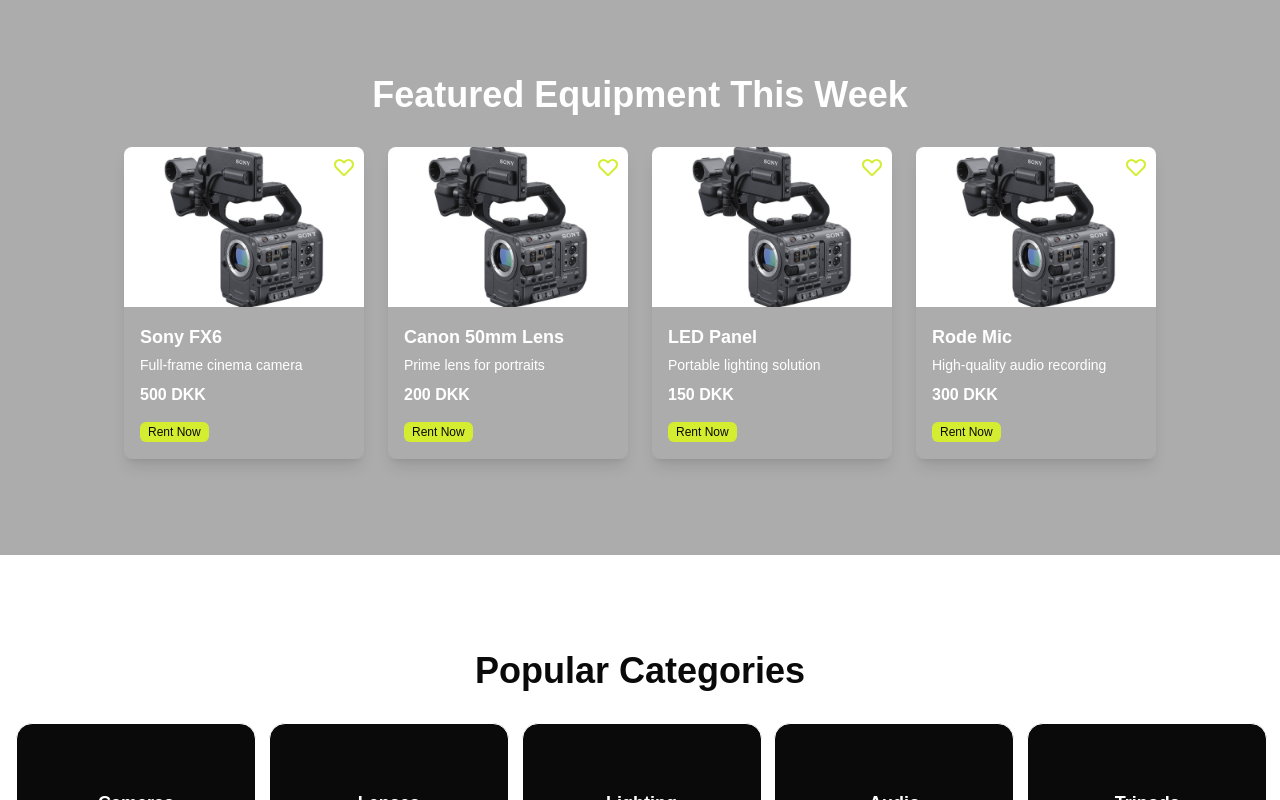
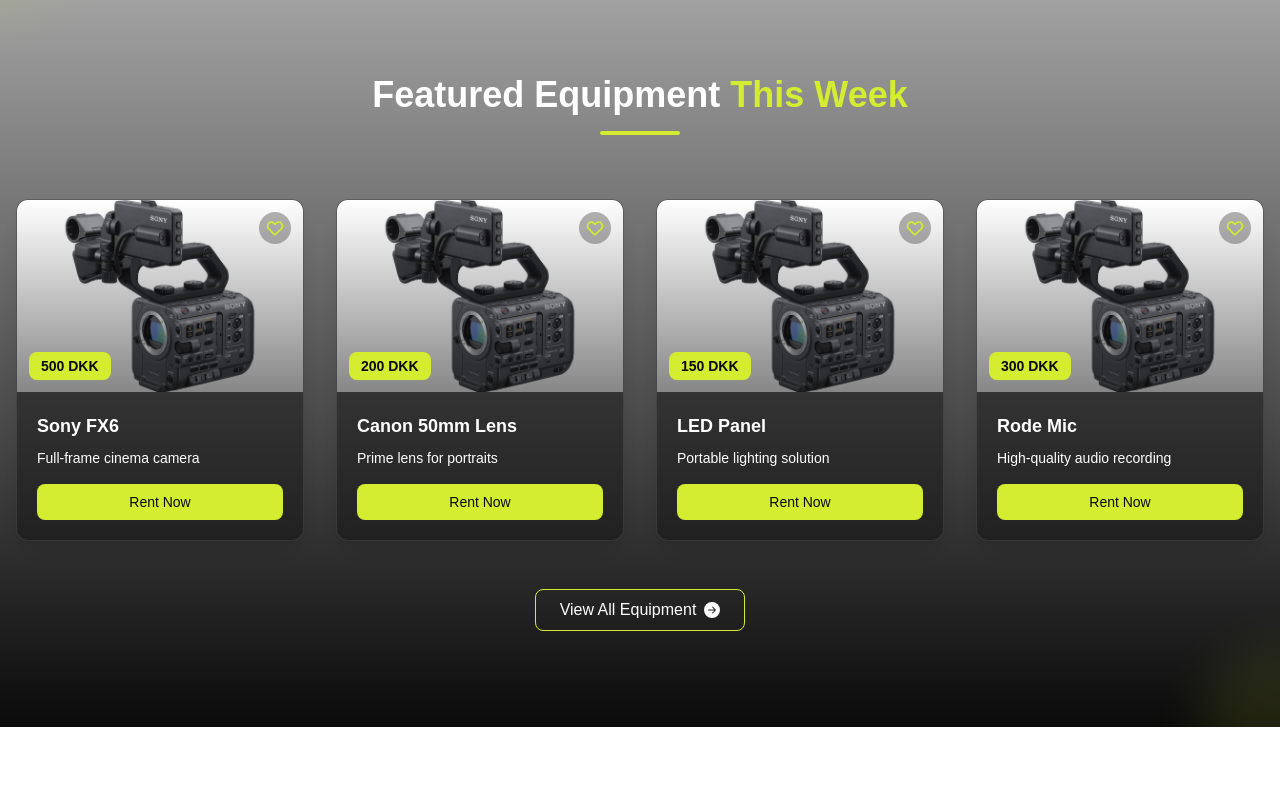
Before and after one commit to vabr0002/simplerent_new, a Next.js app: page / in a window 1280 px wide. Shown: the part 1800-2600 px from the top of the page. Built offline with nearby package versions, Linux system fonts and the light colour scheme.

Commit message:
refactor FeaturedEquipment component for improved layout, responsiveness, and accessibility

```diff
--- a/src/components/featuredEquipment/FeaturedEquipment.jsx
+++ b/src/components/featuredEquipment/FeaturedEquipment.jsx
@@ -8,57 +8,66 @@ const FeaturedEquipmentSection = () => {
       title: "Sony FX6",
       description: "Full-frame cinema camera",
       price: "500 DKK",
-      imageSrc: "/img/sony_fx6.jpg"
+      imageSrc: "/img/sony_fx6.jpg",
     },
     {
       id: 2,
       title: "Canon 50mm Lens",
       description: "Prime lens for portraits",
       price: "200 DKK",
-      imageSrc: "/img/sony_fx6.jpg"
+      imageSrc: "/img/sony_fx6.jpg",
     },
     {
       id: 3,
       title: "LED Panel",
       description: "Portable lighting solution",
       price: "150 DKK",
-      imageSrc: "/img/sony_fx6.jpg"
+      imageSrc: "/img/sony_fx6.jpg",
     },
     {
       id: 4,
       title: "Rode Mic",
       description: "High-quality audio recording",
       price: "300 DKK",
-      imageSrc: "/img/sony_fx6.jpg"
-    }
+      imageSrc: "/img/sony_fx6.jpg",
+    },
   ];
 
   return (
-    <section className="bg-darkgrey flex flex-col items-center justify-center pt-32 pb-24 min-h-[600px]">
-      {/* Centered Title */}
-      <h1 className="text-center text-4xl font-bold mb-8 text-white">
-        Featured Equipment This Week
-      </h1>
+    <section className="bg-gradient-to-b from-darkgrey to-black flex flex-col items-center justify-center pt-16 md:pt-24 lg:pt-32 pb-16 md:pb-20 lg:pb-24 min-h-fit lg:min-h-[600px] relative overflow-hidden">
+      {/* Background accent elements */}
+      <div className="absolute top-0 left-0 w-32 h-32 bg-lime opacity-10 rounded-full -translate-x-16 -translate-y-16 blur-xl"></div>
+      <div className="absolute bottom-0 right-0 w-40 h-40 bg-lime opacity-10 rounded-full translate-x-20 translate-y-20 blur-xl"></div>
 
-      {/* 1x4 Grid */}
-      <div className="grid grid-cols-4 gap-6 mx-auto max-w-screen-xl px-4">
+      {/* Section title with accent */}
+      <div className="relative mb-12 md:mb-16">
+        <h1 className="text-center text-2xl md:text-3xl lg:text-4xl font-bold text-white px-4 relative z-10">
+          Featured Equipment <span className="text-lime">This Week</span>
+        </h1>
+        <div className="h-1 w-20 bg-lime mx-auto mt-4 rounded-full"></div>
+      </div>
+
+      {/* Responsive Grid */}
+      <div className="grid grid-cols-1 sm:grid-cols-2 lg:grid-cols-4 gap-6 md:gap-8 mx-auto max-w-screen-xl px-4 w-full">
         {equipment.map((item) => (
           <div
             key={item.id}
-            className="w-[240px] bg-inherit text-white rounded-lg overflow-hidden shadow-lg"
+            className="w-full max-w-xs mx-auto bg-black/40 backdrop-blur-sm text-white rounded-xl overflow-hidden shadow-lg border border-white/10 transform transition-transform duration-300 hover:scale-105 hover:shadow-lime/20 hover:shadow-lg"
           >
-            {/* Product Image */}
-            <div className="relative">
+            {/* Product Image with gradient overlay */}
+            <div className="relative group">
               <img
                 src={item.imageSrc}
                 alt={item.title}
-                className="w-full h-40 object-cover"
+                className="w-full h-48 object-cover transition-all duration-300 group-hover:brightness-110"
               />
-              {/* Heart Icon - Hardcoded instead of from ProductCard */}
-              <div className="absolute top-2 right-2 text-lime">
+              <div className="absolute inset-0 bg-gradient-to-t from-black/70 to-transparent opacity-70"></div>
+
+              {/* Heart Icon */}
+              <div className="absolute top-3 right-3 text-lime bg-black/30 p-1.5 rounded-full backdrop-blur-sm transition-transform duration-300 hover:scale-110 cursor-pointer">
                 <svg
                   xmlns="http://www.w3.org/2000/svg"
-                  className="h-6 w-6"
+                  className="h-5 w-5"
                   fill="none"
                   viewBox="0 0 24 24"
                   stroke="currentColor"
@@ -71,18 +80,22 @@ const FeaturedEquipmentSection = () => {
                   />
                 </svg>
               </div>
+
+              {/* Price tag */}
+              <div className="absolute bottom-0 left-0 bg-lime text-black font-bold py-1 px-3 m-3 rounded-lg text-sm">
+                {item.price}
+              </div>
             </div>
 
             {/* Product Content */}
-            <div className="p-4">
-              <h3 className="font-bold text-lg mb-1">{item.title}</h3>
-              <p className="text-sm mb-2">{item.description}</p>
-              <p className="font-semibold mb-3">{item.price}</p>
+            <div className="p-5">
+              <h3 className="font-bold text-lg mb-2">{item.title}</h3>
+              <p className="text-sm mb-4 text-gray-300">{item.description}</p>
 
-              {/* Hardcoded Button Instead of Dynamic */}
+              {/* Button */}
               <a
                 href="/pages/singleProducts"
-                className="inline-block bg-lime text-black py-0.5 px-2 text-xs rounded-md"
+                className="inline-block w-full bg-lime text-black py-2 px-4 text-sm font-medium rounded-lg transition-colors duration-300 hover:bg-lime/90 text-center"
               >
                 Rent Now
               </a>
@@ -90,6 +103,26 @@ const FeaturedEquipmentSection = () => {
           </div>
         ))}
       </div>
+
+      {/* View all button */}
+      <div className="mt-12">
+        <a
+          href="/equipment"
+          className="text-white border border-lime px-6 py-2 rounded-lg hover:bg-lime hover:text-black transition-colors duration-300 flex items-center gap-2 group"
+        >
+          View All Equipment
+          <svg
+            xmlns="http://www.w3.org/2000/svg"
+            width="16"
+            height="16"
+            fill="currentColor"
+            className="transition-transform duration-300 group-hover:translate-x-1"
+            viewBox="0 0 16 16"
+          >
+            <path d="M8 0a8 8 0 1 1 0 16A8 8 0 0 1 8 0zM4.5 7.5a.5.5 0 0 0 0 1h5.793l-2.147 2.146a.5.5 0 0 0 .708.708l3-3a.5.5 0 0 0 0-.708l-3-3a.5.5 0 1 0-.708.708L10.293 7.5H4.5z" />
+          </svg>
+        </a>
+      </div>
     </section>
   );
 };
```
